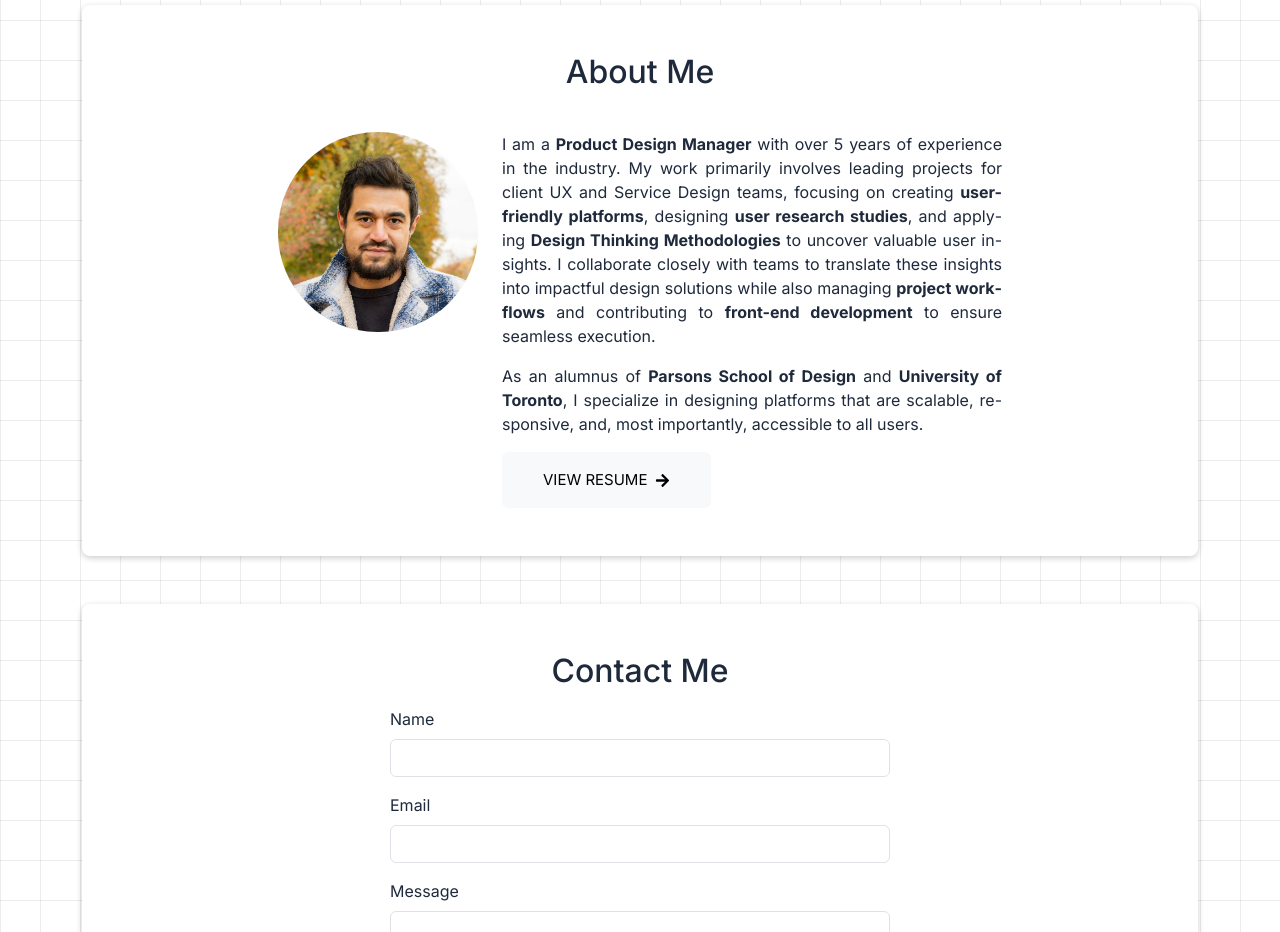
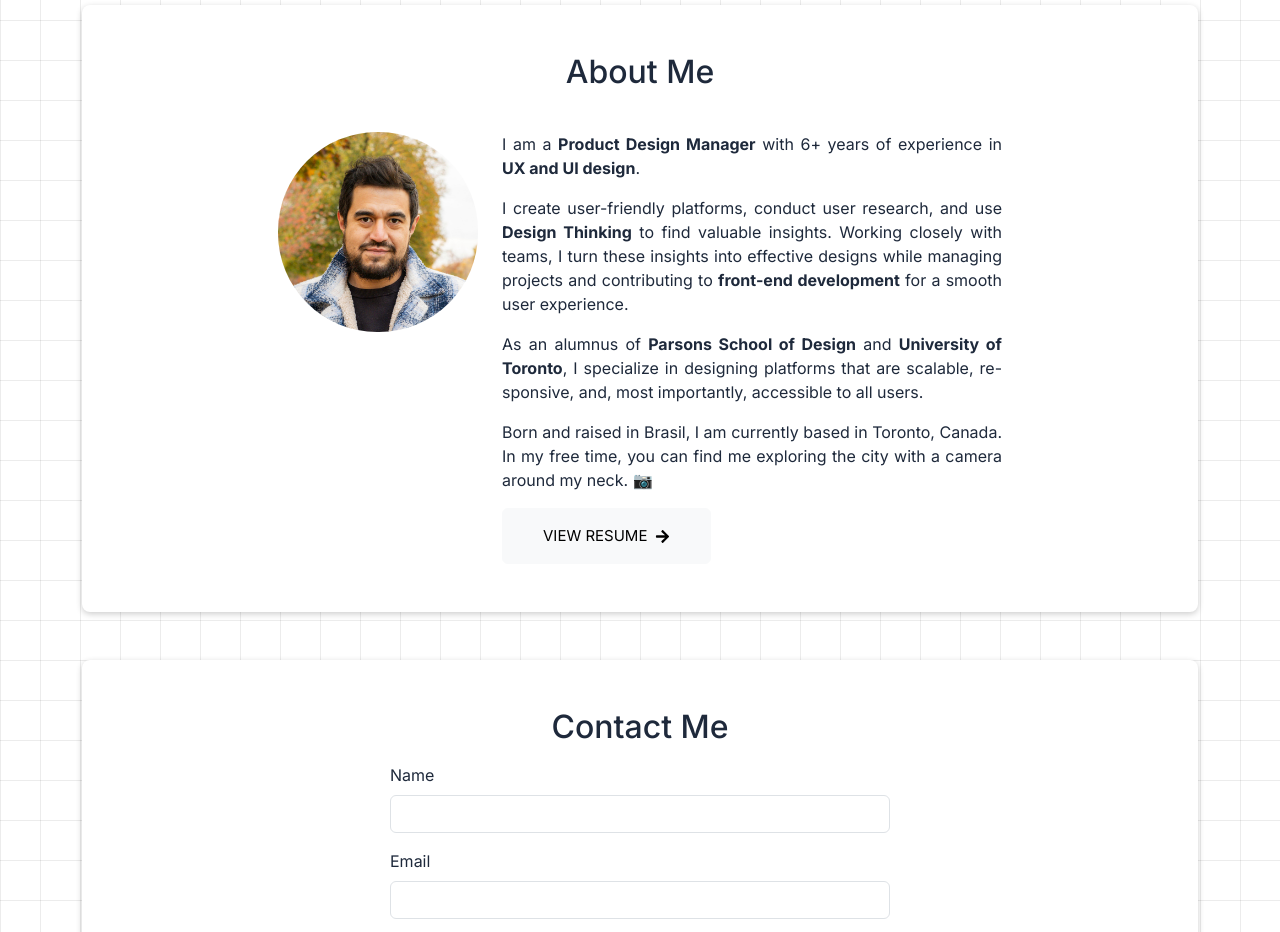
Before and after one commit to carelmaeda/cma-next, a Next.js app: page / in a window 1280 px wide. Shown: the part 4540-5472 px from the top of the page. Built offline with nearby package versions, Linux system fonts and the light colour scheme.

Commit message:
fix: about text

```diff
--- a/src/app/components/About.tsx
+++ b/src/app/components/About.tsx
@@ -19,12 +19,11 @@ export default function About() {
           height={200}
         />
         <div className="about-text">
-          <p>
-            I am a <strong>Product Design Manager</strong> with over 5 years of experience in the industry. My work primarily involves leading projects for client UX and Service Design teams, focusing on creating <strong>user-friendly platforms</strong>, designing <strong>user research studies</strong>, and applying <strong>Design Thinking Methodologies</strong> to uncover valuable user insights. I collaborate closely with teams to translate these insights into impactful design solutions while also managing <strong>project workflows</strong> and contributing to <strong>front-end development</strong> to ensure seamless execution.
-          </p>
-          <p>
-            As an alumnus of <strong>Parsons School of Design</strong> and <strong>University of Toronto</strong>, I specialize in designing platforms that are scalable, responsive, and, most importantly, accessible to all users.
-          </p>
+         <p>I am a <strong>Product Design Manager</strong> with 6+ years of experience in <strong>UX and UI design</strong>.</p>
+         <p>I create user-friendly platforms, conduct user research, and use <strong>Design Thinking</strong> to find valuable insights. Working closely with teams, I turn these insights into effective designs while managing projects and contributing to <strong>front-end development</strong> for a smooth user experience.</p>
+        <p>As an alumnus of <strong>Parsons School of Design</strong> and <strong>University of Toronto</strong>, I specialize in designing platforms that are scalable, responsive, and, most importantly, accessible to all users.</p>
+        <p>Born and raised in Brasil, I am currently based in Toronto, Canada. In my free time, you can find me exploring the city with a camera around my neck. &#128247; </p>
+
           {/* Resume Button */}
           <button
             className="btn btn-light d-flex gap-2 align-items-center"
```
